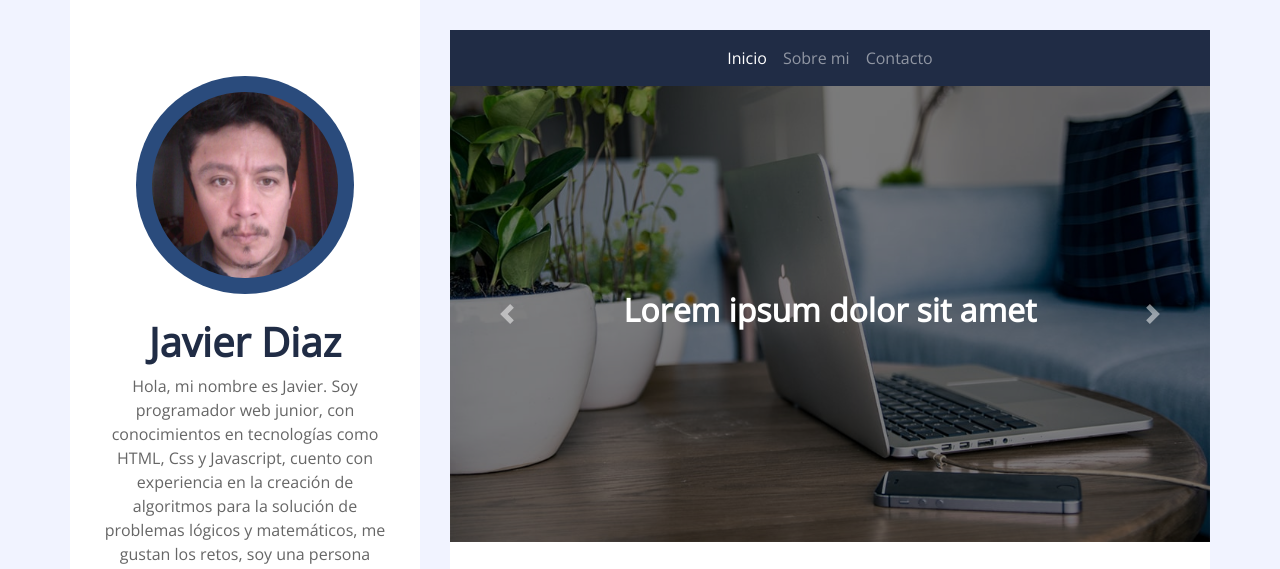
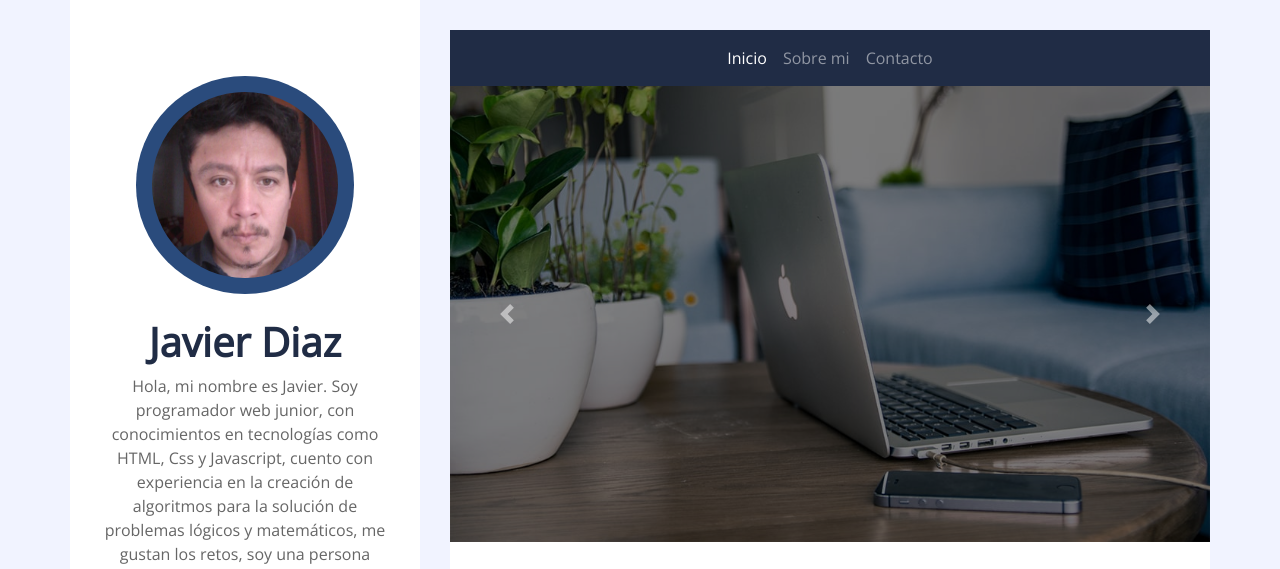
Before and after one commit to javi-git/CV, a plain HTML site: page index.html in a window 1280 px wide. Shown: the top 569 px of the page. Drawn offline with nearby package versions, Linux system fonts and the light colour scheme.

Commit message:
sacamos el lorem

```diff
--- a/index.html
+++ b/index.html
@@ -74,7 +74,7 @@
                             <div class="carousel-item active">
                                 <img class="w-100" src="img/carousel-1.jpg" alt="Image">
                                 <div class="carousel-caption d-flex flex-column align-items-center justify-content-center">
-                                    <h2 class="mb-3 text-white font-weight-bold">Lorem ipsum dolor sit amet</h2>
+                                    <h2 class="mb-3 text-white font-weight-bold"> </h2>
                                     <!--<div class="d-flex text-white">
                                         <small class="mr-2"><i class="fa fa-calendar-alt"></i> 01-Jan-2045</small>
                                         <small class="mr-2"><i class="fa fa-folder"></i> Web Design</small>
@@ -86,7 +86,7 @@
                             <div class="carousel-item">
                                 <img class="w-100" src="img/carousel-2.jpg" alt="Image">
                                 <div class="carousel-caption d-flex flex-column align-items-center justify-content-center">
-                                    <h2 class="text-white font-weight-bold">Lorem ipsum dolor sit amet</h2>
+                                    <h2 class="text-white font-weight-bold"> </h2>
                                     <!--<div class="d-flex">
                                         <small class="mr-2"><i class="fa fa-calendar-alt"></i> 01-Jan-2045</small>
                                         <small class="mr-2"><i class="fa fa-folder"></i> Web Design</small>
@@ -98,7 +98,7 @@
                             <div class="carousel-item">
                                 <img class="w-100" src="img/carousel-3.jpg" alt="Image">
                                 <div class="carousel-caption d-flex flex-column align-items-center justify-content-center">
-                                    <h2 class="text-white font-weight-bold">Lorem ipsum dolor sit amet</h2>
+                                    <h2 class="text-white font-weight-bold"> </h2>
                                     <!--<div class="d-flex">
                                         <small class="mr-2"><i class="fa fa-calendar-alt"></i> 01-Jan-2045</small>
                                         <small class="mr-2"><i class="fa fa-folder"></i> Web Design</small>
```
